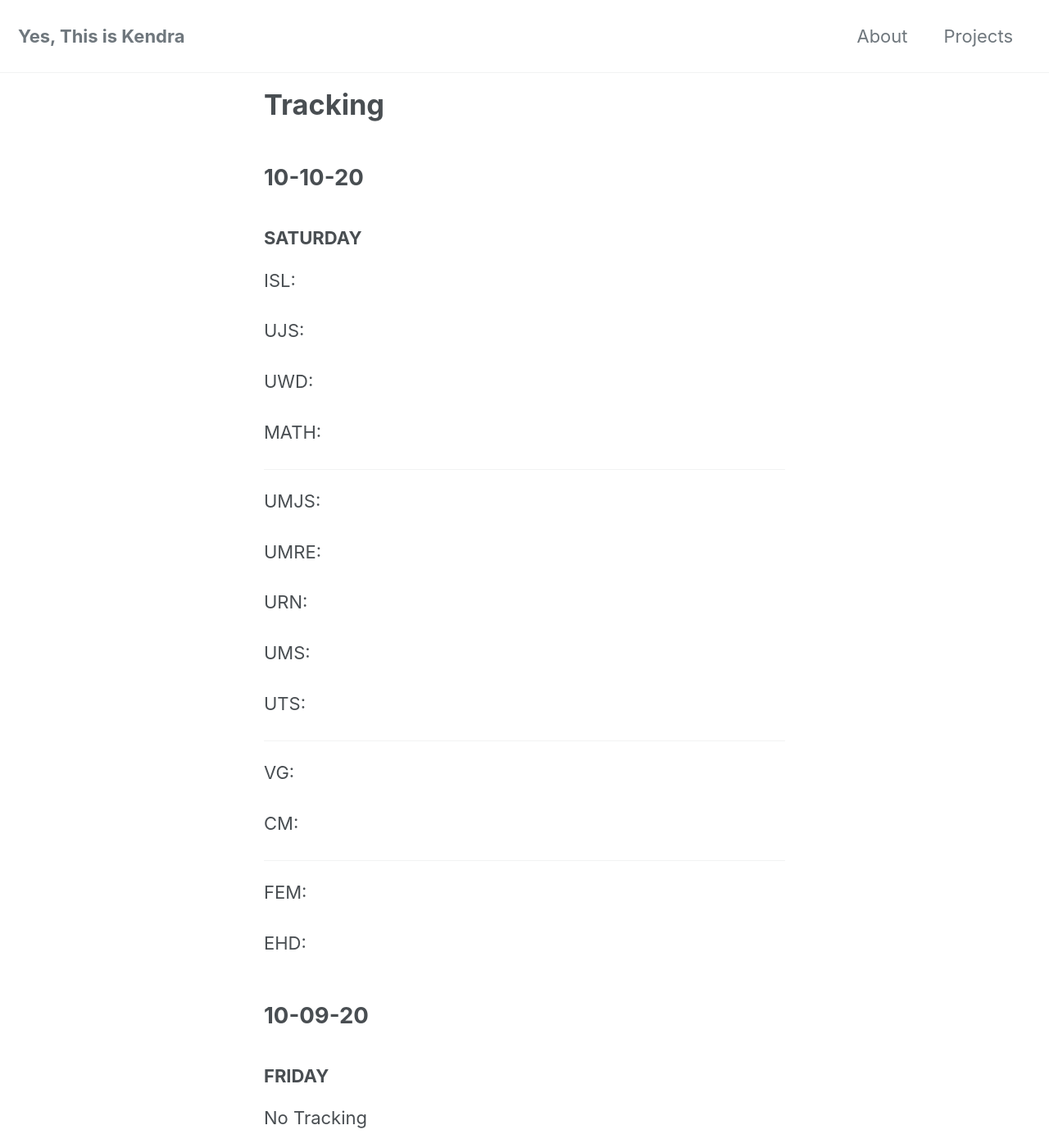
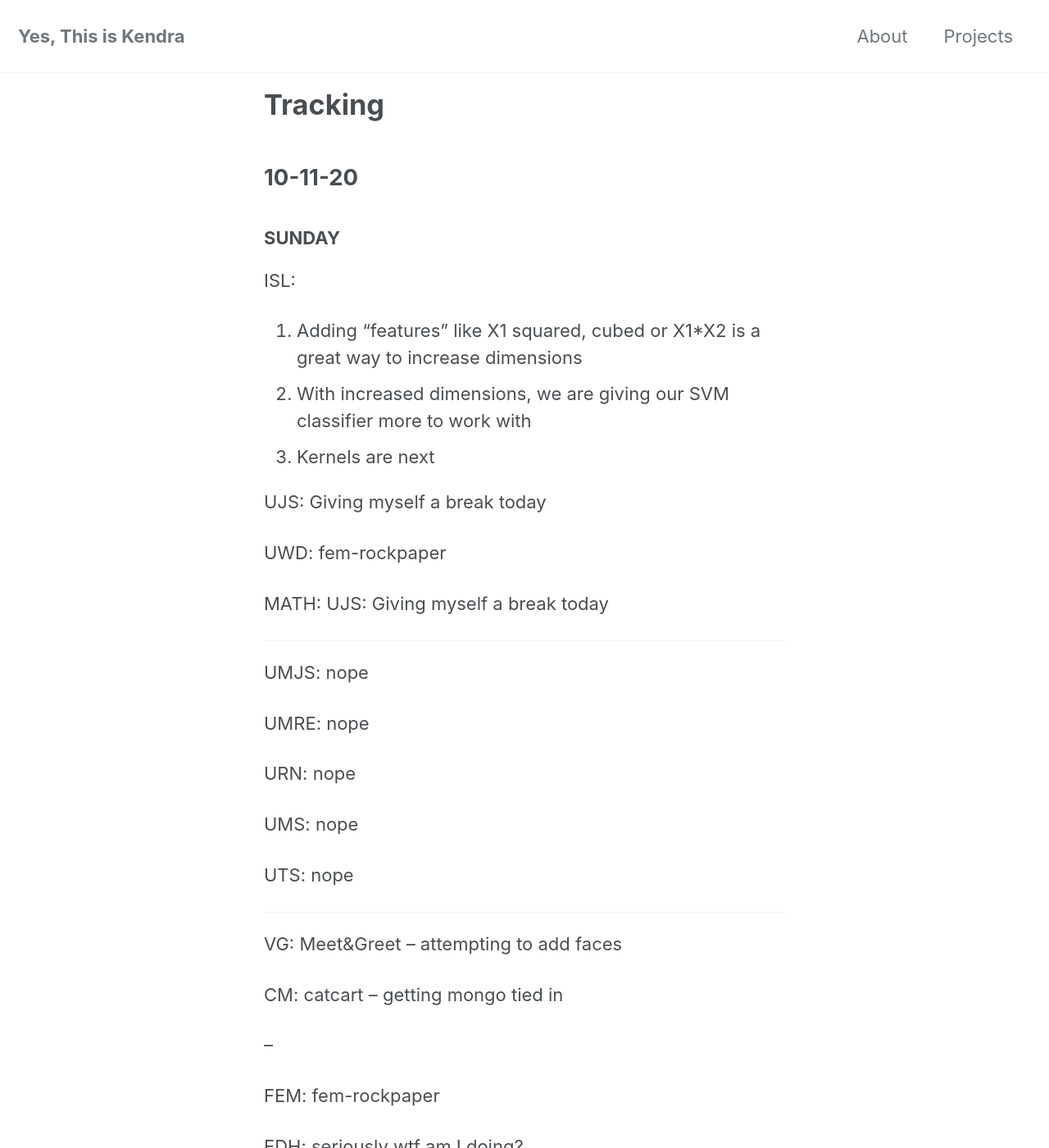
Before and after one commit to yesthisiskendra/yesthisiskendra.github.io, a Jekyll site: the page built from _pages/tracking.md, in a window 1280 px wide and 1400 px high. Shown: the whole window at 82% size. Built offline with Jekyll 4.4.1, drawn with Linux system fonts in a browser that asks for light colours; cached includes are drawn as plain includes; nearby versions of some CDN libraries; some of the changed text lies outside the part shown.

Commit message:
Add tracking

```diff
--- a/_pages/tracking.md
+++ b/_pages/tracking.md
@@ -4,42 +4,80 @@ title: "Tracking"
 permalink: /tracking/
 ---
 
+## 10-11-20
+
+### SUNDAY
+
+ISL:
+1. Adding "features" like X1 squared, cubed or X1*X2 is a great way to increase dimensions
+2. With increased dimensions, we are giving our SVM classifier more to work with
+3. Kernels are next
+
+UJS: Giving myself a break today
+
+UWD: fem-rockpaper
+
+MATH: UJS: Giving myself a break today
+
+---
+
+UMJS: nope
+
+UMRE: nope
+
+URN: nope
+
+UMS: nope
+
+UTS: nope
+
+---
+
+VG: Meet&Greet -- attempting to add faces
+
+CM: catcart -- getting mongo tied in
+
+--
+
+FEM: fem-rockpaper
+
+EDH: seriously wtf am I doing?
 
 ## 10-10-20
 
 ### SATURDAY
 
-ISL:
+ISL: yes
 
-UJS:
+UJS: yes -- didn't finish
 
-UWD:
+UWD: fem-rockpaper
 
-MATH:
+MATH: yes -- didn't finish
 
 ---
 
-UMJS:
+UMJS: nope
 
-UMRE:
+UMRE: nope
 
-URN:
+URN: nope
 
-UMS:
+UMS: nope
 
-UTS:
+UTS: nope
 
 ---
 
-VG:
+VG: nope
 
-CM:
+CM: nope
 
 ---
 
-FEM:
+FEM: nope
 
-EHD:
+EHD: nope
 
 ## 10-09-20
 
```
